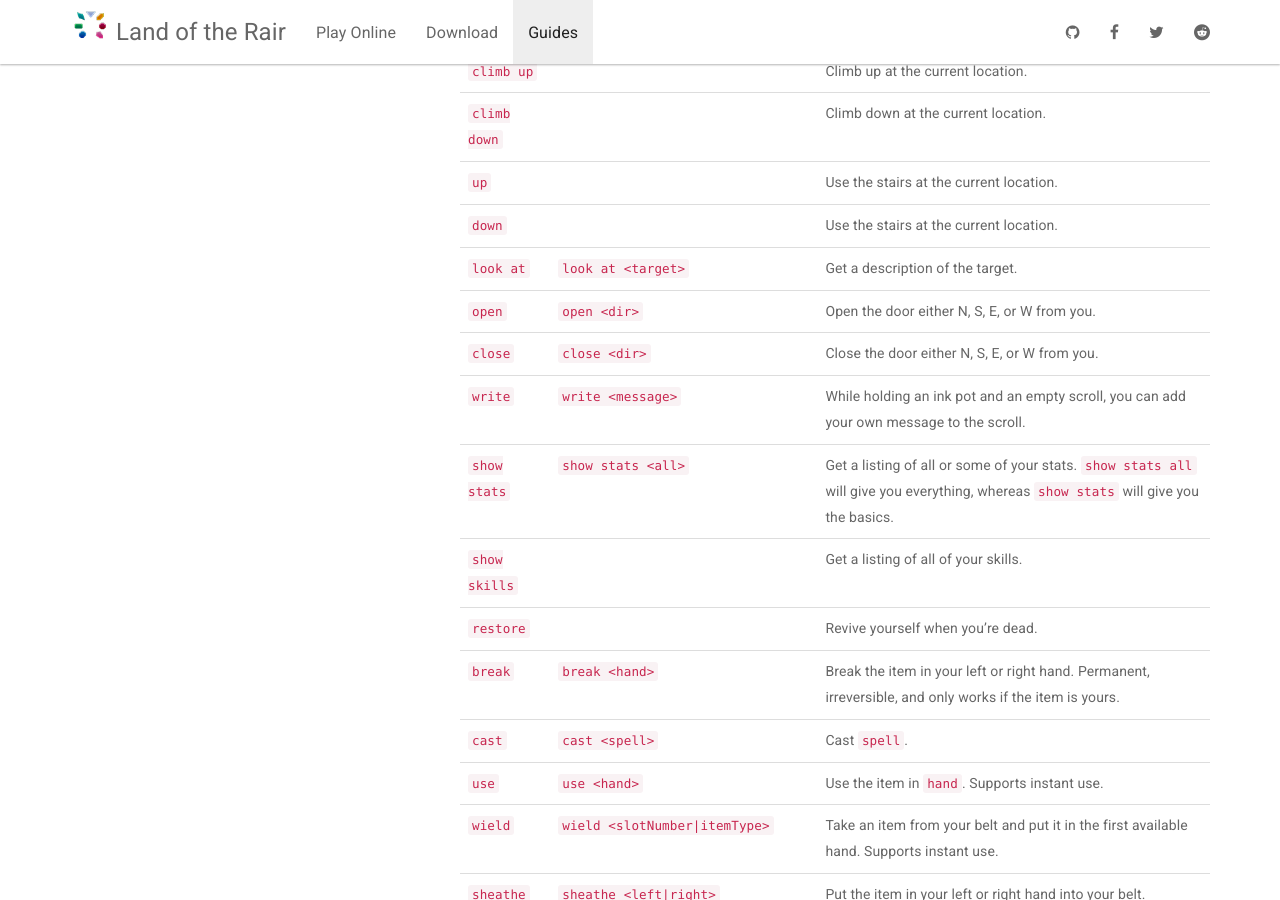
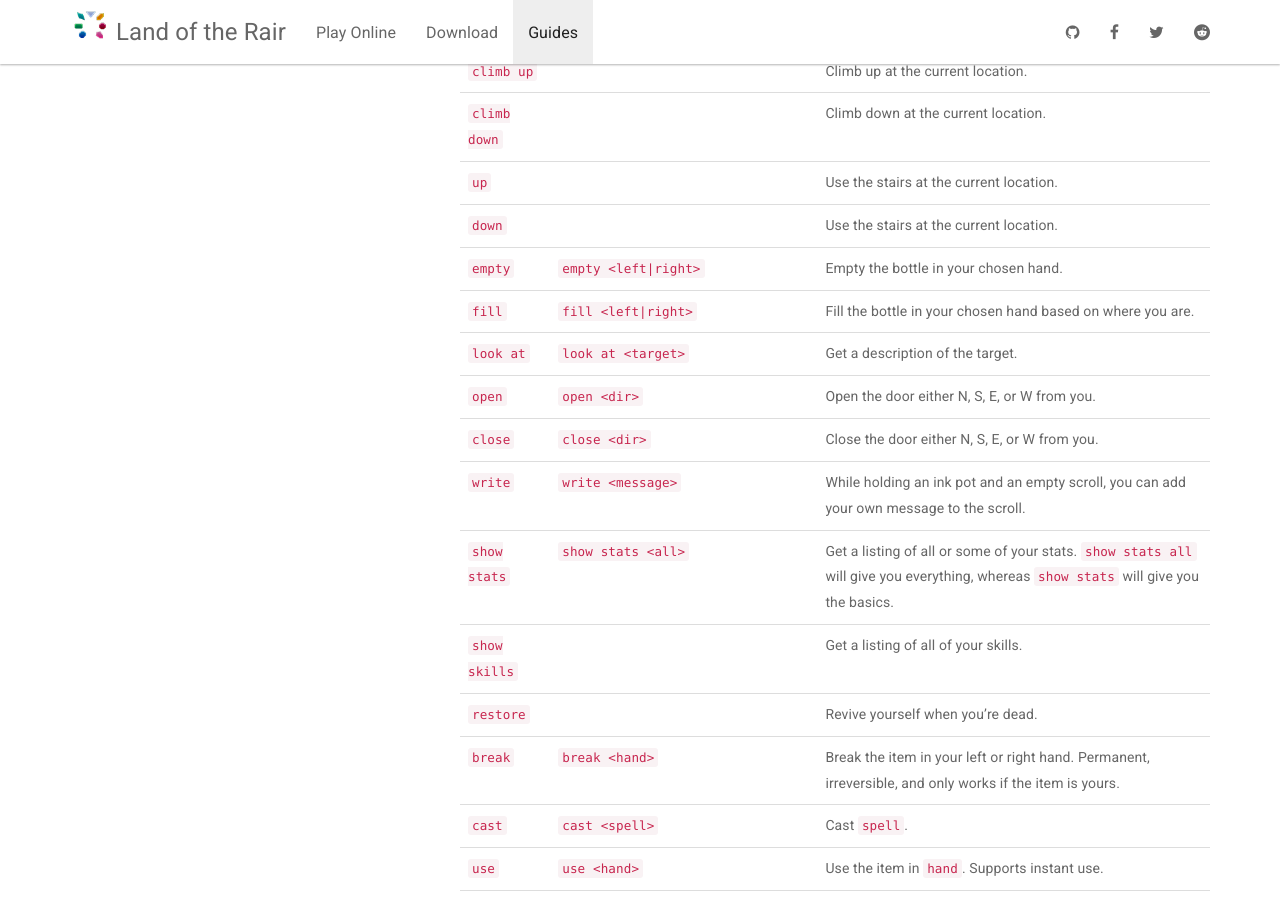
Before and after one commit to LandOfTheRair/landoftherair.github.io, a Jekyll site: the page built from _docs/getting-started/default-macros.md, in a window 1280 px wide and 900 px high, scrolled down 776 px. Built offline with Jekyll 4.4.1, drawn with Linux system fonts in a browser that asks for light colours; nearby versions of some CDN libraries.

Commit message:
Update default-macros.md

```diff
--- a/_docs/getting-started/default-macros.md
+++ b/_docs/getting-started/default-macros.md
@@ -28,6 +28,8 @@ Macro | Syntax | Description
 `climb down`          | | Climb down at the current location.
 `up`                  | | Use the stairs at the current location.
 `down`                | | Use the stairs at the current location.
+`empty`               | `empty <left|right>` | Empty the bottle in your chosen hand.
+`fill`                | `fill <left|right>` | Fill the bottle in your chosen hand based on where you are.
 `look at`             | `look at <target>` | Get a description of the target.
 `open`                | `open <dir>` | Open the door either N, S, E, or W from you.
 `close`               | `close <dir>` | Close the door either N, S, E, or W from you.
```
